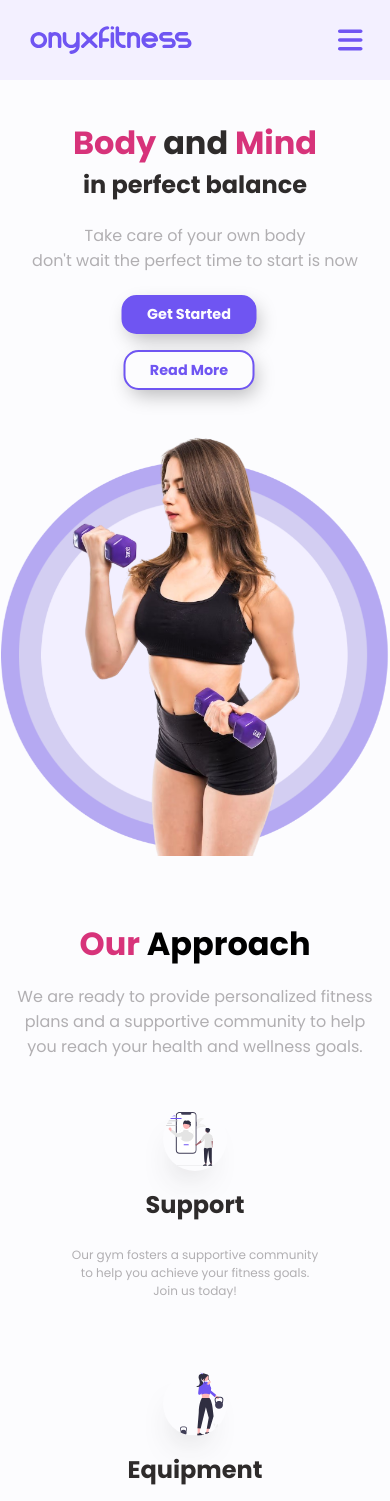
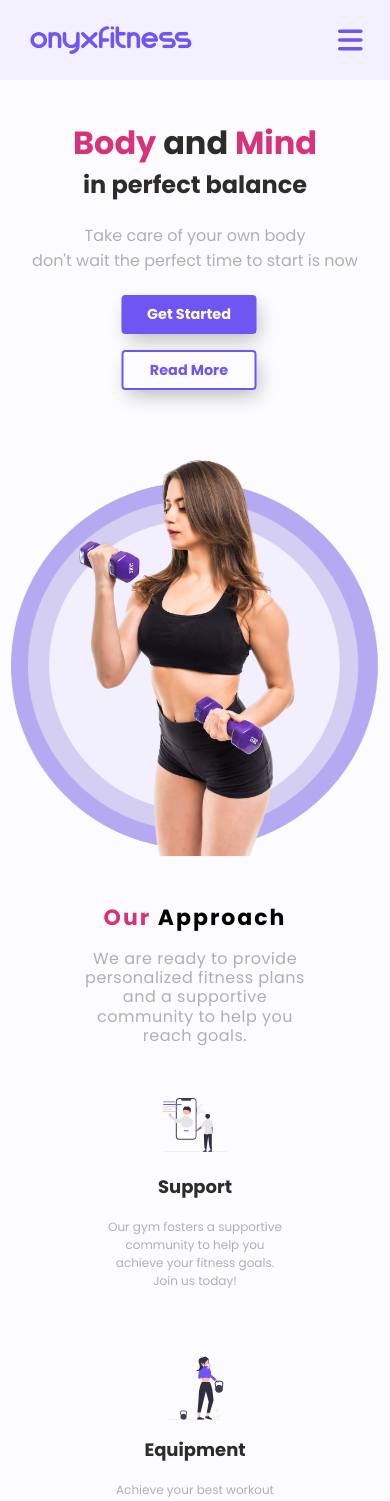
Before and after one commit to xFluzr/Onyx-Fitness, a React (Create React App) app: page / in a window 390 px wide. Shown: the top 1501 px of the page. Built offline with nearby package versions, Linux system fonts and the light colour scheme.

Commit message:
cosmetic fixes height colors animations

```diff
--- a/src/components/homepage/Button.js
+++ b/src/components/homepage/Button.js
@@ -1,19 +1,17 @@
 import React from "react";
+import { Link } from "react-router-dom";
 import "./button.css";
 
-const Button = ({ type, text, isBackground = true ,link="#"}) => {
+const Button = ({ text, isBackground = true , link="#"}) => {
   return (
-    <>
-    <a href={link}>
-      <button
-      type={type}
+    <Link
+      to={link}
       className={`${isBackground ? "background" : "no-background"} btn`}
-      >
-      {text}
-      </button>
-    </a>
-    </>
-
+    >
+      {
+        text
+      }
+    </Link>
   );
 };
 
--- a/src/components/homepage/Joyfull.js
+++ b/src/components/homepage/Joyfull.js
@@ -47,7 +47,10 @@ const Joyfull = () => {
                             icon={icon2}
                         />
                     </div>
-                    <Button />
+                    <Button
+                        text="See all Courses"
+                        link="#"
+                    />
                 </div>
             </div>
         </section>
--- a/src/components/homepage/Landing.js
+++ b/src/components/homepage/Landing.js
@@ -1,8 +1,6 @@
 import React from "react";
 import "./landing.css";
 import Button from "./Button";
-import { faArrowDown } from "@fortawesome/free-solid-svg-icons";
-import { FontAwesomeIcon } from "@fortawesome/react-fontawesome";
 
 const Landing = () => {
   return (
@@ -22,16 +20,13 @@ const Landing = () => {
               <br /> don't wait the perfect time to start is now
             </p>
             <div className="landing-action">
-              <Button text="Get Started" type="button" isBackground={true} />
-              <Button text="Read More" type="button" isBackground={false} />
+              <Button text="Get Started" link="#" />
+              <Button text="Read More" isBackground={false} link="#"/>
             </div>
           </div>
           <div className="landing__image--wrapper">
 
           </div>
-          <a href="#our-approach" className="nav-arrow">
-            <FontAwesomeIcon icon={faArrowDown} />
-          </a>
         </div>
       </div>
     </section>
--- a/src/components/homepage/OurApproach.js
+++ b/src/components/homepage/OurApproach.js
@@ -12,8 +12,8 @@ const OurApproach = () => {
   return (
     <section id="our-approach">
         <div className='container'>
-            <h2 className='our-approach-title'><span className='heading-pink'>Our</span> Approach</h2>
-            <p className='our-approach-text'>We are ready to provide personalized fitness plans and a supportive community to help you reach your health and wellness goals.</p>
+            <h2 className='section__title'><span className='heading-pink'>Our</span> Approach</h2>
+            <p className='section__text'>We are ready to provide personalized fitness plans and a supportive community to help you reach goals.</p>
             <div className='card-list'>
                 <Card title="Support" icon={Support} description="Our gym fosters a supportive community to help you achieve your fitness goals. Join us today!"/>
                 <Card title="Equipment" icon={Equipment} description="Achieve your best workout yet with our professional equipment. Designed to meet the needs of serious fitness enthusiasts."/>
--- a/src/components/homepage/button.css
+++ b/src/components/homepage/button.css
@@ -1,9 +1,8 @@
 .btn {
   padding: .5em 1em;
-  margin: 0 1rem 1rem 0;
   font-size: 1.5rem;
-  border: unset;
-  border-radius: 15px;
+  border: none;
+  border-radius: 0.25rem;
   color: #212121;
   z-index: 1;
   background: #e8e8e8;
@@ -11,9 +10,10 @@
   font-weight: bold;
   -webkit-box-shadow: 4px 8px 19px -3px rgba(0, 0, 0, 0.27);
   box-shadow: 4px 8px 19px -3px rgba(0, 0, 0, 0.27);
-  transition: all 250ms;
+  transition: all 250ms ease;
   overflow: hidden;
   cursor: pointer;
+  text-decoration: none;
 }
 
 .btn::before {
@@ -23,13 +23,14 @@
   left: 0;
   height: 100%;
   width: 0;
-  border-radius: 15px;
+  border-radius: 0.25rem;
   background-color: var(--background);
   z-index: -1;
   -webkit-box-shadow: 4px 8px 19px -3px rgba(0, 0, 0, 0.27);
   box-shadow: 4px 8px 19px -3px rgba(0, 0, 0, 0.27);
   transition: all 250ms;
 }
+
 .btn:hover {
   color: #e8e8e8;
 }
@@ -37,11 +38,13 @@
 .btn:hover::before {
   width: 100%;
 }
+
 .background {
   background-color: var(--purple);
   color: var(--background);
   border: 2px solid var(--purple);
 }
+
 .background:hover {
   background-color: var(--background);
   border: 2px solid var(--purple);
@@ -51,6 +54,7 @@
 .btn.no-background::before {
   background-color: var(--purple);
 }
+
 .no-background {
   background-color: var(--background);
   border: 2px solid var(--purple);
@@ -61,17 +65,16 @@
   background-color: var(--purple);
   color: var(--background);
 }
+
 @media screen and (max-width: 800px) {
   .btn {
     padding: 0.75em 1.5rem;
-    margin-right: 0.75rem;
     font-size: 1rem;
   }
 }
 @media screen and (max-width: 500px) {
   .btn {
     padding: 0.5em 1.5rem;
-    margin-right: 0.75rem;
     font-size: .9rem;
   }
 }
--- a/src/components/homepage/card.css
+++ b/src/components/homepage/card.css
@@ -8,6 +8,9 @@
     align-items: center;
     flex-direction: column;
     transition: all 0.3s ease;
+    -webkit-box-shadow: 0px 0px 9px -9px rgba(66, 68, 90, 1);
+    -moz-box-shadow: 0px 0px 9px -9px rgba(66, 68, 90, 1);
+    box-shadow: 0px 0px 9px -9px rgba(66, 68, 90, 1);
 }
 
 .card:hover{
@@ -19,26 +22,22 @@
 .icon{
     width: 6rem;
     height: 6rem;
-    border-radius: 50%;
     margin: 1rem 0;
-    -webkit-box-shadow: -5px 21px 35px -25px rgba(46, 43, 43, 1);
-    -moz-box-shadow: -5px 21px 35px -25px rgba(46, 43, 43, 1);
-    box-shadow: -5px 21px 35px -25px rgba(46, 43, 43, 1);
 }
 .card-title{
     text-align: center;
-    font-size: 2.25rem;
+    font-size: 1.875rem;
     color: var(--dark);
 }
 .card-description{
     text-align: center;
     color: var(--light-gray);
-    margin: 1.5rem 0;
+    margin: 1.250rem 0;
 }
 
 @media screen and (max-width:800px) {
     .card{
-        width: 80%;
+        width: 60%;
         margin: 1rem 0;
         padding: 0 3rem;
         height: auto;
@@ -56,15 +55,18 @@
     }
 }
 @media screen and (max-width:500px) {
+    .card{
+        width: 70%;
+    }
     .icon{
         width: 4rem;
         height: 4rem;
     }
     .card-title{
-        font-size: 1.5rem;
+        font-size: 1.125rem;
     }
     .card-description{
-        margin: 1.5rem auto;
+        margin: 1.125rem auto;
         font-size: .75rem;
     }
 }
--- a/src/components/homepage/fitnessCard.css
+++ b/src/components/homepage/fitnessCard.css
@@ -50,6 +50,7 @@
     margin-top: 0.5rem;
     display: flex;
     position: relative;
+    overflow: hidden;
 }
 
 .fitness-card__img{
@@ -57,6 +58,11 @@
     height: 100%;
     width: 100%;
     object-fit: cover;
+    transition: 300ms ease all;
+}
+
+.fitness-card:hover .fitness-card__img{
+    transform: scale(1.1);
 }
 
 @media screen and (max-width: 1024px) {
--- a/src/components/homepage/joyfull.css
+++ b/src/components/homepage/joyfull.css
@@ -22,7 +22,7 @@
     justify-content: space-around;
     width: 75%;
     margin-top: 3.725rem;
-    margin-bottom: 1.5rem;
+    margin-bottom: 2.5rem;
 }
 
 @media screen and (max-width: 1024px) {
--- a/src/components/homepage/landing.css
+++ b/src/components/homepage/landing.css
@@ -1,7 +1,3 @@
-#landing{
-    font-family:'Lucida Sans', 'Lucida Sans Regular', 'Lucida Grande', 'Lucida Sans Unicode', Geneva, Verdana, sans-serif;
-}
-
 .landing__box{
     height: 94vh;
     width: 100%;
@@ -56,24 +52,9 @@
     background-size: contain;
 }
 
-.nav-arrow{
-    position: absolute;
-    bottom: 3rem;
-    right:48%;
-    font-size: 1.5rem;
-    font-weight: 1000;
-    color: var(--purple);
-    padding: 1.1em 1.3em;
-    border-radius: 50%;
-    transition: 0.3s all ease;
+#landing .btn{
+    margin: 0 1rem 1rem 0;
 }
-
-.nav-arrow:hover{
-    cursor: pointer;
-    border: 1px solid var(--purple);
-    transform: translateY(10px) ;
-}
-
 
  /* MOBILE LOOK */
 
@@ -85,7 +66,6 @@
 
     .landing-context{
         top: 16%;
-        /* transform: translateY(-50%); */
         left: 3%;
     }
 
@@ -110,14 +90,16 @@
     }
 
     .landing__image--wrapper{
-        width: 100%;
+        width: 95%;
         height: 54%;
         background-position: bottom center;
+        margin: 0;
     }
 
     .landing__box{
         flex-direction: column;
         height: 92vh;
+        align-items: center;
     }
 
     .landing-title h1{
@@ -133,12 +115,12 @@
         margin: 0.85em 0;
     }
 
-    .nav-arrow{
-        display: none;
-    }
+    #landing .btn {
+        margin-right: 0.75rem;
+      }
 }
 
-@media screen and (min-height: 770px) and (max-width:900px) {
+@media screen and (min-height: 770px) and (max-width:500px) {
     .landing-action{
         display: flex;
         flex-direction: column;
@@ -159,6 +141,9 @@
     .landing-image{
         padding:0rem 4rem;
     }
+    #landing .btn {
+        margin-right: 0.75rem;
+    }
 }
 
 @media screen and (max-width:320px){
--- a/src/components/homepage/ourapproach.css
+++ b/src/components/homepage/ourapproach.css
@@ -1,18 +1,8 @@
 #our-approach{
-    height: 100vh;
-    font-family: 'Lucida Sans', 'Lucida Sans Regular', 'Lucida Grande', 'Lucida Sans Unicode', Geneva, Verdana, sans-serif;
+    text-align: center;
+    margin: 6rem 0 4rem 0;
 }
-.our-approach-title{
-    text-align: center;
-    font-size: 4rem;
-}
-.our-approach-text{
-    margin: 2rem auto;
-    font-size: 1.25rem;
-    color: var(--light-gray);
-    text-align: center;
-    max-width: 60%;
-}
+
 .card-list{
     display:flex;
     width: 100%;
@@ -20,31 +10,24 @@
     justify-content: center;
 }
 
-/* MOBILE */
-@media screen and (max-width:800px) {
-    .card{
-        width: 90%;
+#our-approach .section__text{
+    margin: 2rem auto;
+    max-width: 60%;
+}
+
+@media screen and (max-width: 1024px) {
+    #our-approach{
+        margin: 2rem 0 2rem 0;
     }
-    #our-approach{
-        height: auto;
-    }
-    .our-approach-title{
-        padding: 4rem 0 0 0;
-        font-size: 2.5rem;
-    }
-    .our-approach-text{
+
+    #our-approach .section__text{
         margin: 1rem auto;
-        padding: 0 1rem;
-        font-size: 1.25rem;
-        max-width: 100%;
+        max-width: 60%;
     }
 }
 
-@media screen and (max-width:500px){
-    .our-approach-title{
-        font-size: 2rem;
-    }
-    .our-approach-text{
-        font-size: 1rem;
+@media screen and (max-width: 1024px) {
+    #our-approach{
+        margin: 3rem 0 3rem 0;
     }
 }
--- a/src/styles/index.css
+++ b/src/styles/index.css
@@ -1,4 +1,8 @@
 @import url('https://fonts.googleapis.com/css2?family=Poppins:wght@100;200;300;400;500;600;700;800&display=swap');
+
+html{
+    scroll-behavior: smooth;
+}
 
 *{
     box-sizing: border-box;
@@ -16,6 +20,7 @@
     --light-purple:#B5A9F2;
     --purple:#6F55F2;
 }
+
 body{
     background-color: var(--background);
 }
@@ -64,7 +69,7 @@ img{
     }
 
     .section__text{
-        font-size: 0.750rem;
+        font-size: 1rem;
     }
 }
 
```
